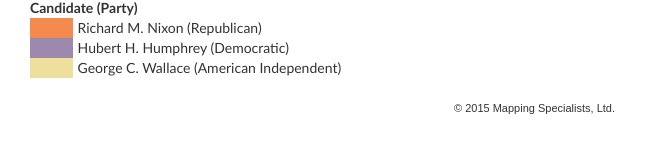
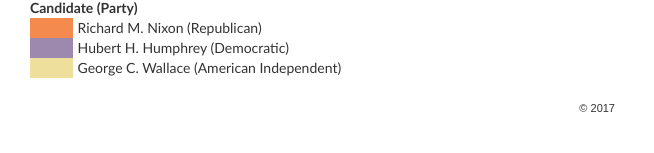
Before and after one commit to justbeth75/electionMap, a website: page index.html in a window 1280 px wide. Shown: the part 397-550 px from the top of the page, without its empty margins (0-654 px from the left). Drawn offline with Linux system fonts and the light colour scheme.

Commit message:
Update index.html

```diff
--- a/index.html
+++ b/index.html
@@ -273,7 +273,7 @@ election.labels();
 <tr><td bgcolor="#EEE09C">&nbsp;</td><td>&nbsp;</td><td>George C. Wallace &#40;American Independent&#41;</td></tr></table>
 </div>
 <footer>
-  <p>&copy; 2015 Mapping Specialists, Ltd.</p>
+  <p>&copy; 2017</p>
 </footer>
 </body>
 </html>
```
